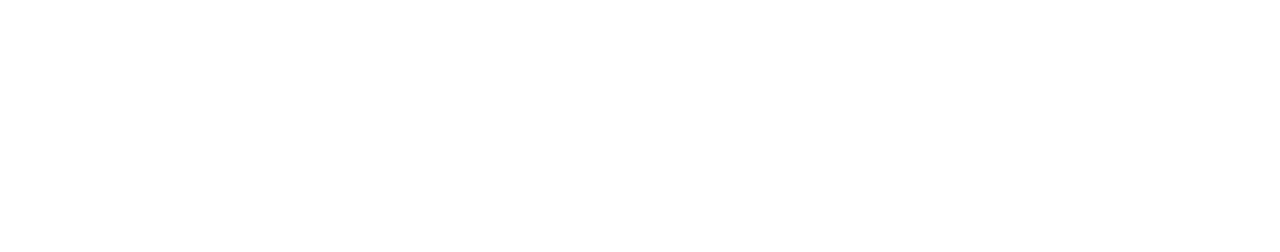
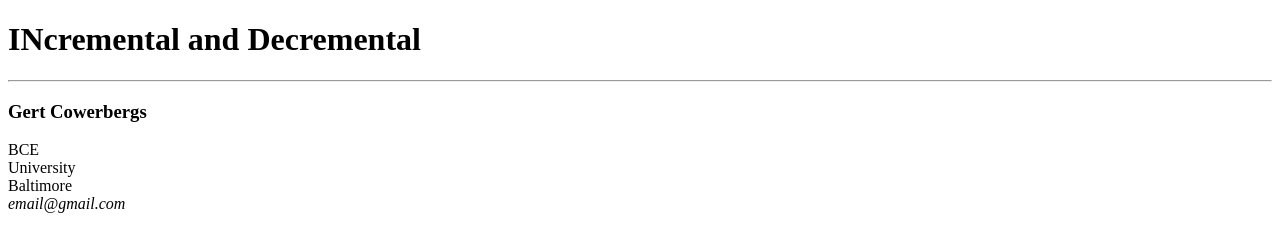
Before and after one commit to SamueleDellaRocca/paper-scentifico, a plain HTML site: page index.html in a window 1280 px wide. Drawn offline with Linux system fonts and the light colour scheme.

Commit message:
completato header

```diff
--- a/index.html
+++ b/index.html
@@ -11,14 +11,24 @@
 <body>
     <!-- commento -->
     <!-- scrivo un commento con ctrl ù -->
+    <!-- header  -->
     <header>
+        <h1>INcremental and Decremental </h1>
+        <hr>
 
+        <h3>Gert Cowerbergs</h3>
+        <p>
+            BCE <br> University <br> Baltimore <br>
+            <em>email@gmail.com</em>
+
+        </p>
     </header>
 
+    <!-- mani  -->
     <main>
 
     </main>
-
+    <!-- footer  -->
     <footer>
 
     </footer>
```
